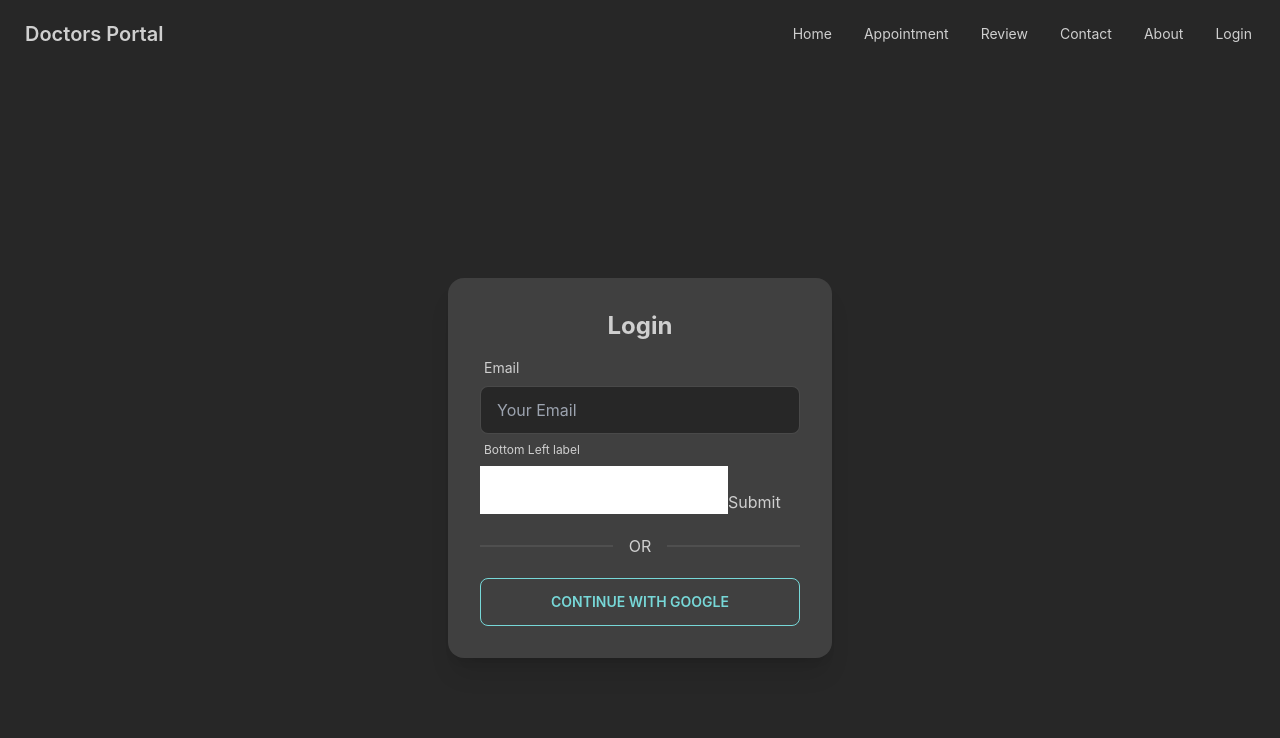
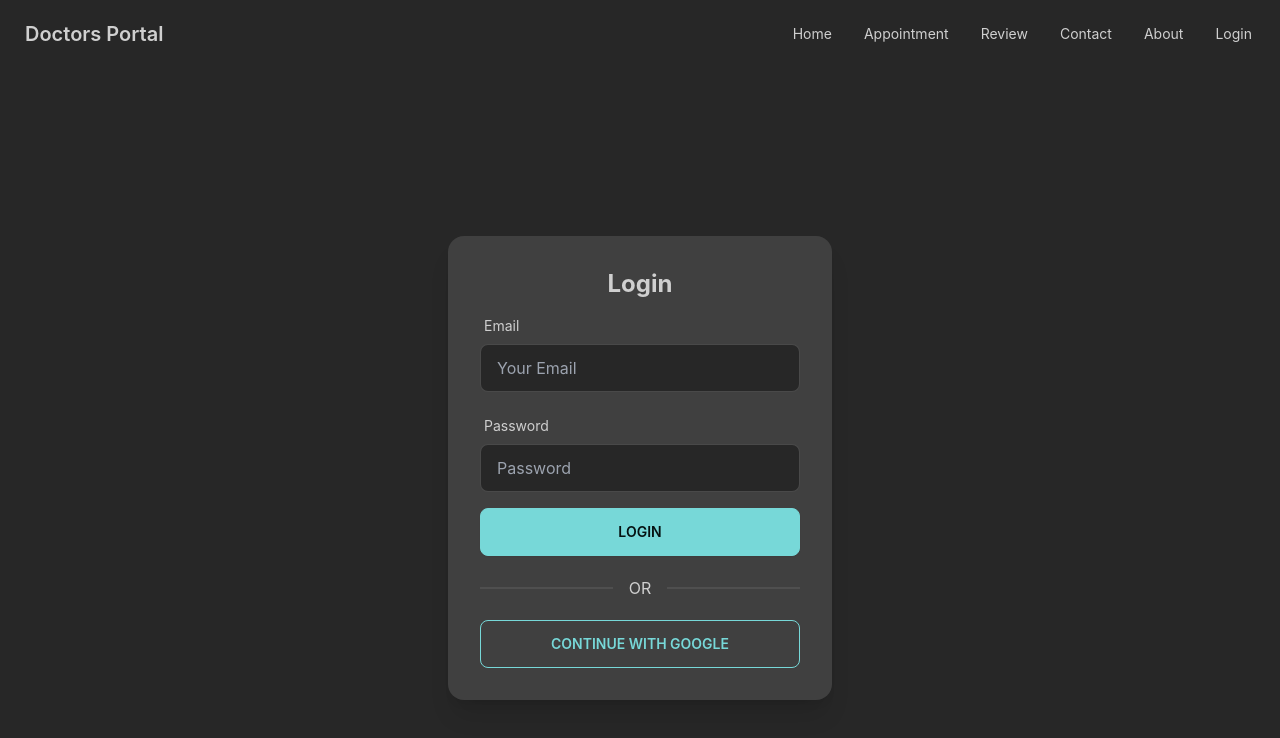
Before and after one commit to nafish08/dental-care-client, a React (Create React App) app: page /login in a window 1280 px wide. Shown: the top 738 px of the page. Built offline with nearby package versions, Linux system fonts and the light colour scheme; no server answers.

Commit message:
Login form created with validation

```diff
--- a/src/Pages/Login/Login.js
+++ b/src/Pages/Login/Login.js
@@ -26,7 +26,7 @@
                     <h2 className="text-center text-2xl font-bold">Login</h2>
                     <form onSubmit={handleSubmit(onSubmit)}>
 
-
+                        {/* Email  */}
                         <div class="form-control w-full max-w-xs">
                             <label class="label">
                                 <span class="label-text">Email</span>
@@ -36,33 +36,57 @@
                                 placeholder="Your Email"
                                 class="input input-bordered w-full max-w-xs"
                                 {...register("email", {
+                                    required: {
+                                        value: true,
+                                        message: 'Email is Required'
+                                    },
                                     pattern: {
-                                        value: /[A-Za-z]{3}/,
-                                        message: 'error message'
+                                        value: /[a-z0-9]+@[a-z]+\.[a-z]{2,3}/,
+                                        message: 'Provide a valid email'
                                     }
                                 })}
                             />
                             <label class="label">
-                                <span class="label-text-alt">Bottom Left label</span>
+                                {errors.email?.type === "required" && (
+                                    <span class="label-text-alt text-red-500">{errors.email.message}</span>
+                                )}
+                                {errors.email?.type === "pattern" && (
+                                    <span class="label-text-alt text-red-500">{errors.email.message}</span>
+                                )}
                             </label>
                         </div>
 
+                        {/* Password */}
+                        <div class="form-control w-full max-w-xs">
+                            <label class="label">
+                                <span class="label-text">Password</span>
+                            </label>
+                            <input
+                                type="password"
+                                placeholder="Password"
+                                class="input input-bordered w-full max-w-xs"
+                                {...register("password", {
+                                    required: {
+                                        value: true,
+                                        message: 'Password is Required'
+                                    },
+                                    minLength: {
+                                        value: 6,
+                                        message: 'Must be 6 characters or longer'
+                                    }
+                                })}
+                            />
+                            <label class="label">
+                                {errors.password?.type === "required" && (
+                                    <span class="label-text-alt text-red-500">{errors.password.message}</span>
+                                )}
+                                {errors.password?.type === "minLength" && (
+                                    <span class="label-text-alt text-red-500">{errors.password.message}</span>
+                                )}
+                            </label>
+                        </div>
 
-                        <input
-
-                            aria-invalid={errors.firstName ? "true" : "false"}
-                        />
-                        {errors.firstName?.type === "required" && (
-                            <p role="alert">First name is required</p>
-                        )}
-
-                        <input
-                            {...register("mail", { required: "Email Address is required" })}
-                            aria-invalid={errors.mail ? "true" : "false"}
-                        />
-                        {errors.mail && <p role="alert">{errors.mail.message}</p>}
-
-                        <input type="submit" />
+                        <input className='btn w-full max-w-xs btn-accent uppercase' type="submit" value="Login" />
                     </form>
                     <div className="divider">OR</div>
                     <button
```
